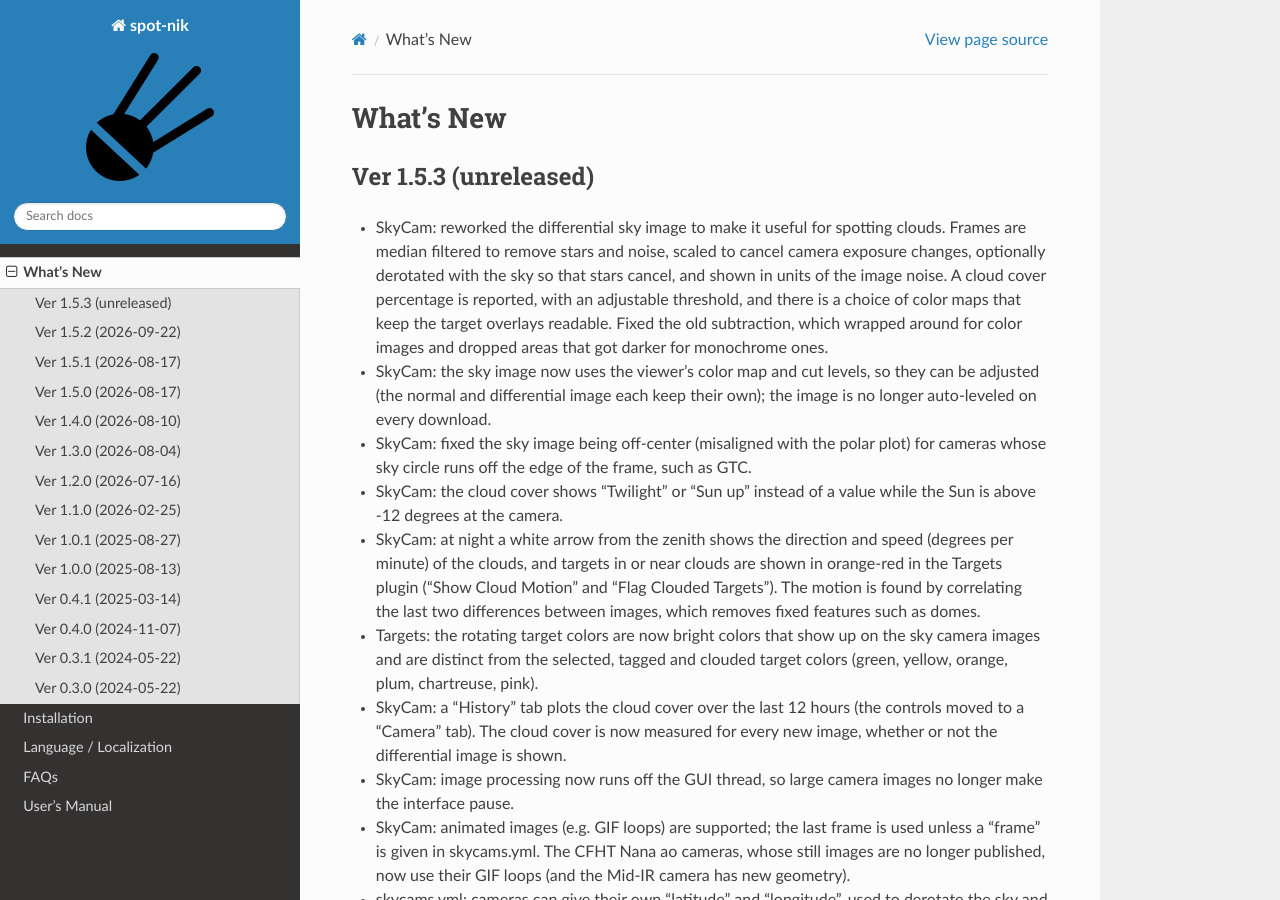
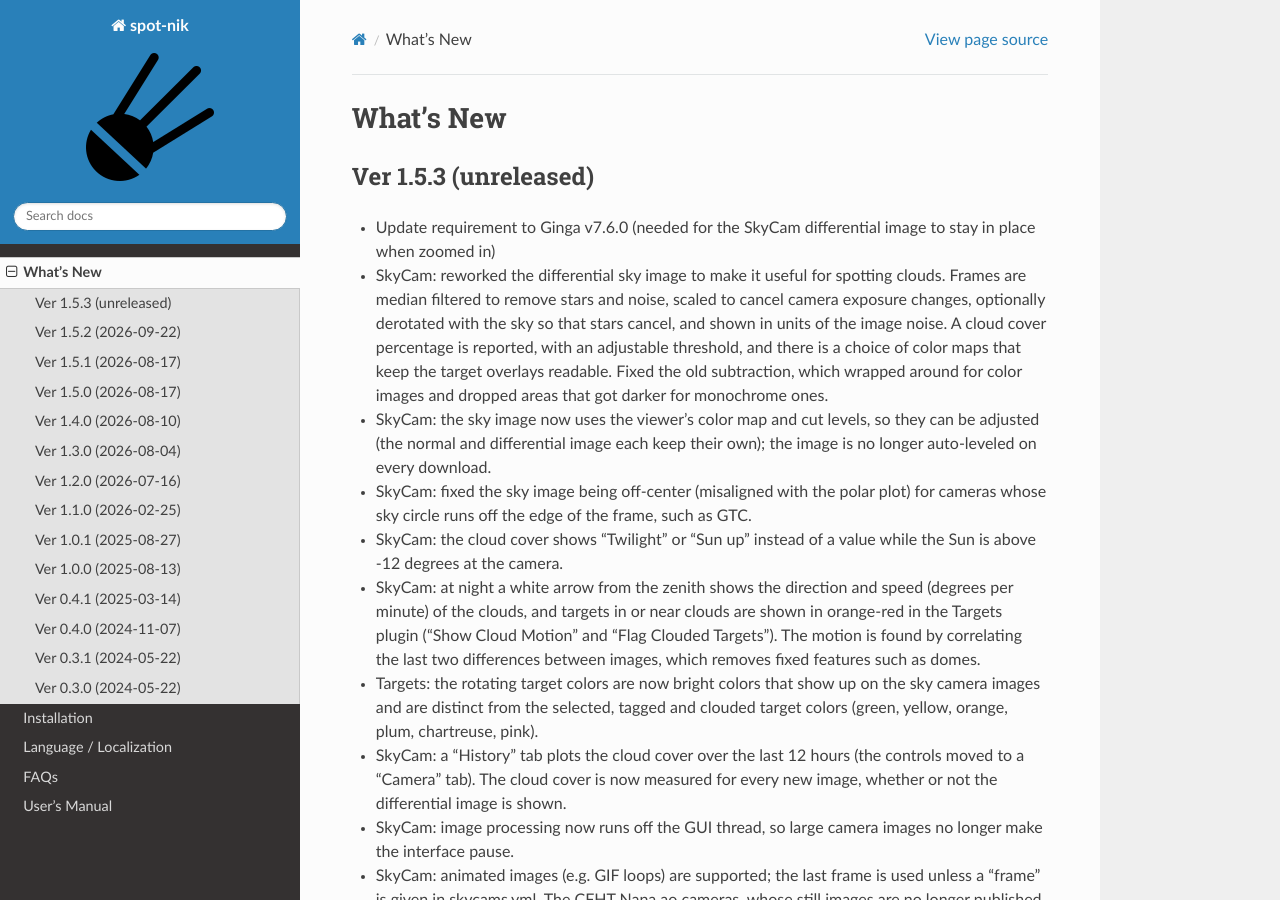
Before and after one commit to naojsoft/spot, a Sphinx documentation site: the page built from doc/WhatsNew.rst, in a window 1280 px wide and 900 px high. Built offline with Sphinx 7.4.7 and the Read the Docs theme 3.1.0, drawn with Linux system fonts in a browser that asks for light colours.

Commit message:
Require ginga>=7.6.0
Ginga 7.6.0 has the fix for canvas images drawn with a scale (they were
misplaced when zoomed in), which SkyCam's differential image relies on.
Bring every place that states the requirement up to 7.6.0: pyproject.toml
(was 7.5.0), pixi.toml (7.1.0), spot_conda_environment.yml (7.2.0) and
the install docs (7.0.0).

Co-Authored-By: Claude Opus 5.5 <noreply@anthropic.com>

```diff
--- a/doc/WhatsNew.rst
+++ b/doc/WhatsNew.rst
@@ -4,6 +4,8 @@ What's New
 
 Ver 1.5.3 (unreleased)
 ======================
+- Update requirement to Ginga v7.6.0 (needed for the SkyCam differential
+  image to stay in place when zoomed in)
 - SkyCam: reworked the differential sky image to make it useful for
   spotting clouds.  Frames are median filtered to remove stars and noise,
   scaled to cancel camera exposure changes, optionally derotated with the
--- a/doc/install.rst
+++ b/doc/install.rst
@@ -31,7 +31,7 @@ REQUIRED
 * pillow
 * PyQt (v5 or v6)
 * QtPy
-* ginga (v. 7.0.0 or higher)
+* ginga (v. 7.6.0 or higher)
 
 RECOMMENDED
 ===========
--- a/pixi.toml
+++ b/pixi.toml
@@ -26,7 +26,7 @@ jplephem = ">=2.21"
 skyfield = ">=1.53"
 python-dateutil = ">=2.8.2"
 matplotlib-base = ">=3.8"
-ginga = ">=7.1.0"
+ginga = ">=7.6.0"
 # default GUI toolkit binding (conda-forge `pyqt` is PyQt6)
 pyqt = ">=6"
 
--- a/pyproject.toml
+++ b/pyproject.toml
@@ -31,7 +31,7 @@ dependencies = [
     "skyfield>=1.53",
     "python-dateutil>=2.8.2",
     "matplotlib>=3.8",
-    "ginga>=7.5.0",
+    "ginga>=7.6.0",
 ]
 
 [project.scripts]
--- a/spot_conda_environment.yml
+++ b/spot_conda_environment.yml
@@ -17,4 +17,4 @@ dependencies:
   - pyyaml
   - pip
   - pip:
-    - ginga>=7.2.0
+    - ginga>=7.6.0
```
